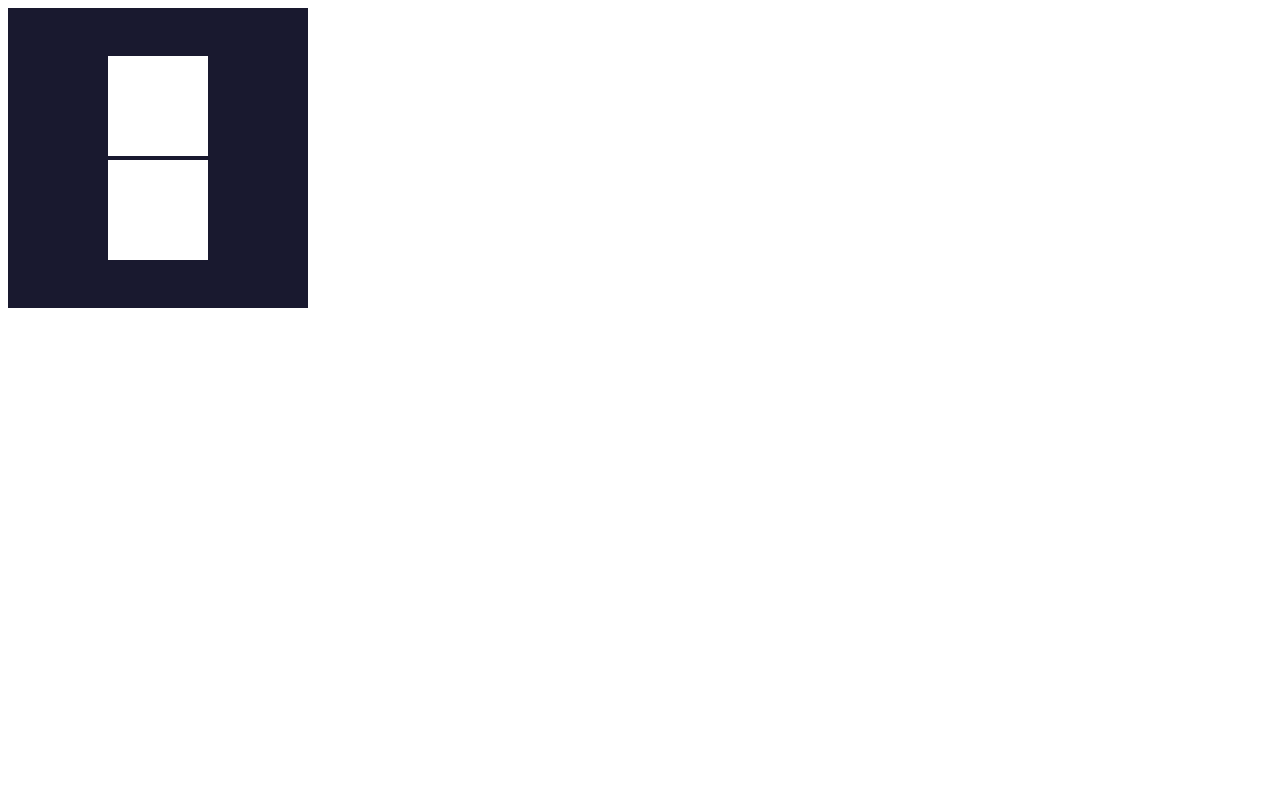
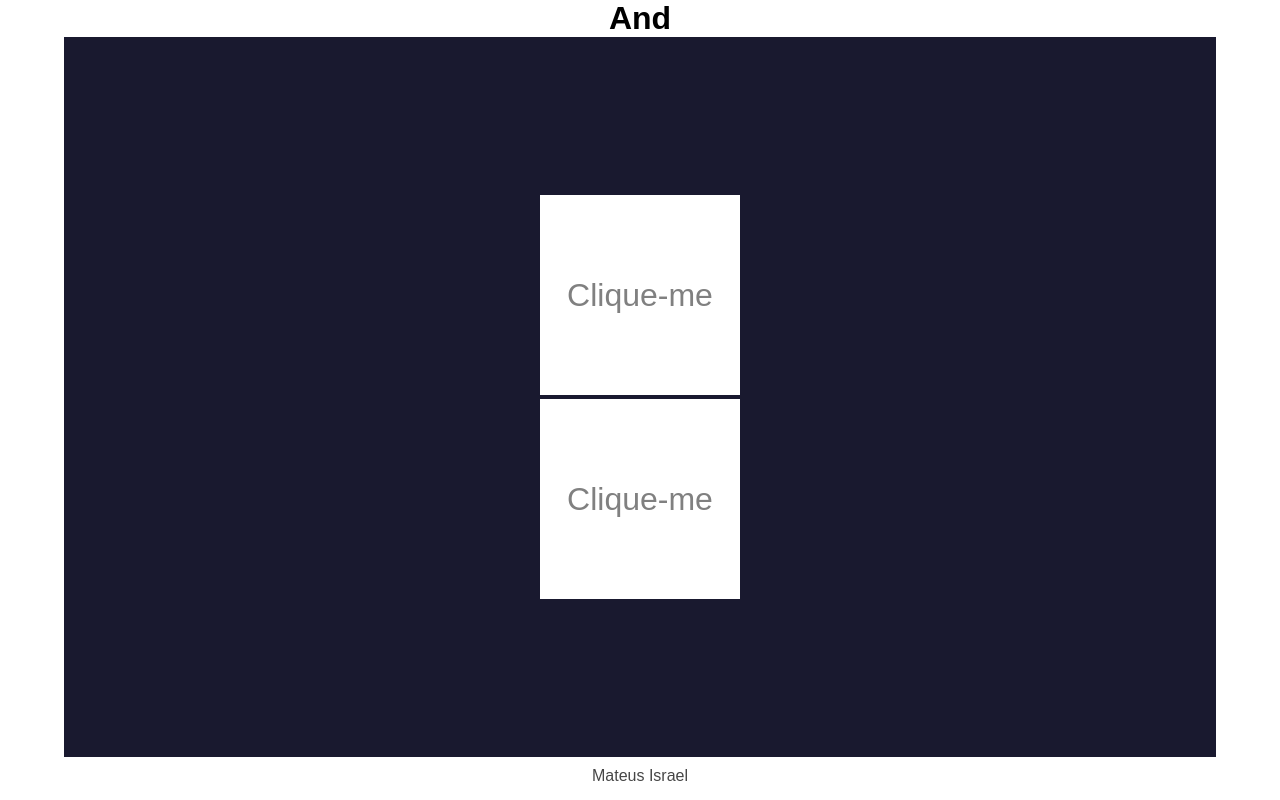
Before and after one commit to mateusisrael/css_exercicios, a plain HTML site: page interruptores/index.html in a window 1280 px wide. Drawn offline with Linux system fonts and the light colour scheme.

Commit message:
melhorando

```diff
--- a/interruptores/index.html
+++ b/interruptores/index.html
@@ -1,18 +1,23 @@
+<!-- 30 de abril de 2019, Mateus Israel -->
+
 <!DOCTYPE html>
 <html lang="pt-br">
 <head>
     <meta charset="utf-8">
     <link rel="stylesheet" href="style.css">
+    <link href="./fonts/Yanone_Kaffeesatz/YanoneKaffeesatz-Regular.ttf">
     <title>Interative</title>
 </head>
 <body>
+    <header><h1>And</h1></header>
+
     <section id="tela">
-        <div id="layout">
-            <div class="interruptores" id="int1"><p></p></div>
-            <div class="interruptores" id="int2"><p></p></div>
-        </div>
+        <div class="interruptores" id="int1"></div>
+        <div class="interruptores" id="int2"></div>
 
     </section>
     <script src="main.js"></script>
+
+    <footer><p>Mateus Israel</p></footer>
 </body>
 </html>
--- a/interruptores/main.js
+++ b/interruptores/main.js
@@ -1,7 +1,13 @@
+// 30 de abril de 2019, Mateus Israel
+
 // Elementos
 var int1 = document.querySelector("#int1");
 var int2 = document.querySelector("#int2");
 var tela = document.querySelector("#tela");
+
+int1.innerHTML = "<p>Clique-me</p>"
+int2.innerHTML = "<p>Clique-me</p>"
+
 
 // Variáveis
 var cond1 = false;
@@ -12,8 +18,12 @@ var cond2 = false;
 int1.addEventListener('click', () => {
     if (cond1 == false) {
         cond1 = true;
+        int1.innerHTML = "<p>On</p>"
+
     } else if (cond1 == true) {
         cond1 = false;
+        int1.innerHTML = "<p>Off</p>"
+
     }
 
     checarAllEst();
@@ -22,8 +32,12 @@ int1.addEventListener('click', () => {
 int2.addEventListener('click', () => {
     if (cond2 == false) {
         cond2 = true;
+        int2.innerHTML = "<p>On</p>"
+
     } else if (cond2 == true) {
         cond2 = false;
+        int2.innerHTML = "<p>Off</p>"
+
     }
 
     checarAllEst();
--- a/interruptores/style.css
+++ b/interruptores/style.css
@@ -1,23 +1,50 @@
-#tela{
-    width: 300px;
-    height: 300px;
-    background-color: #19192F;
+/* 30 de abril de 2019, Mateus Israel */
+
+*{
+    margin: 0px;
+    padding: 0px;
+    font-family: 'Yanone Kaffeesatz', sans-serif;
 }
 
-#layout{
-    width: 300px;
-    height: 300px;
+body{
+    display: flex;
+    align-items: center;
+    justify-content: center;
+    flex-direction: column;
+
+}
+
+#tela{
+    width: 90%;
+    height: 90vh;
+    background-color: #19192F;
 
     display: flex;
     align-items: center;
     justify-content: center;
     flex-direction: column;
+
 }
 
 .interruptores{
-    width: 100px;
-    height: 100px;
+    width: 200px;
+    height: 200px;
     background-color: #fff;
     margin: 2px;
     cursor: pointer;
+
+    display: flex;
+    justify-content: center;
+    align-items: center;
 }
+
+p{
+    font-size: 2em;
+    color: #808080;
+}
+
+footer p{
+    font-size: 1em;
+    color: #464646;
+    margin-top: 10%;
+}
```
Also changed, not shown: interruptores/fonts/Yanone_Kaffeesatz/OFL.txt (added), interruptores/fonts/Yanone_Kaffeesatz/YanoneKaffeesatz-Regular.ttf (added).
